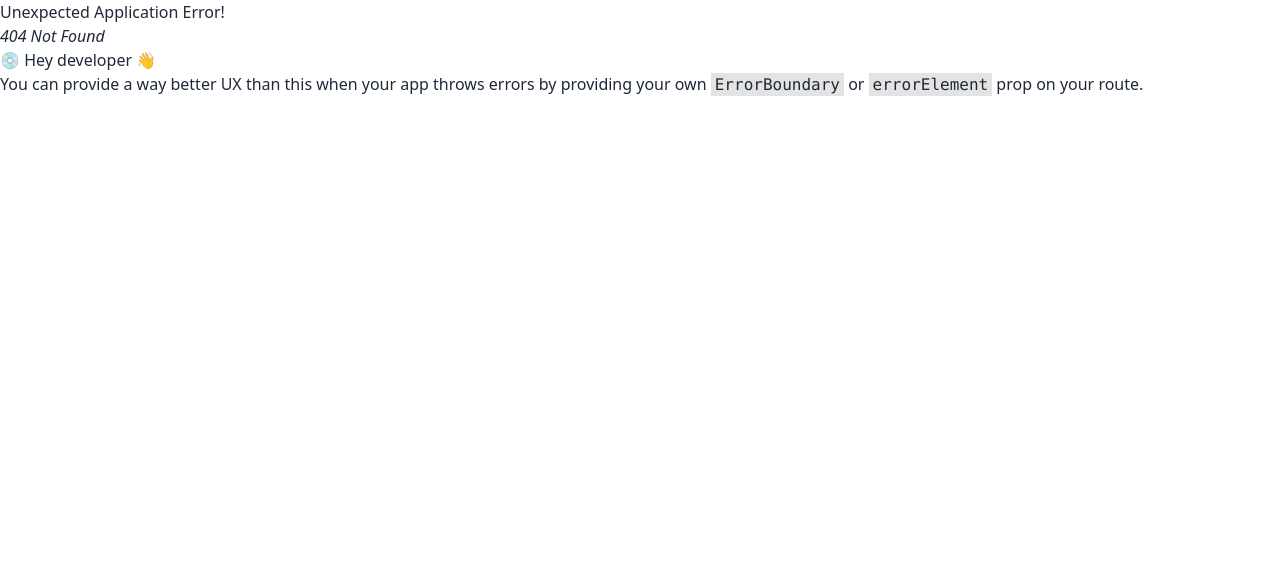
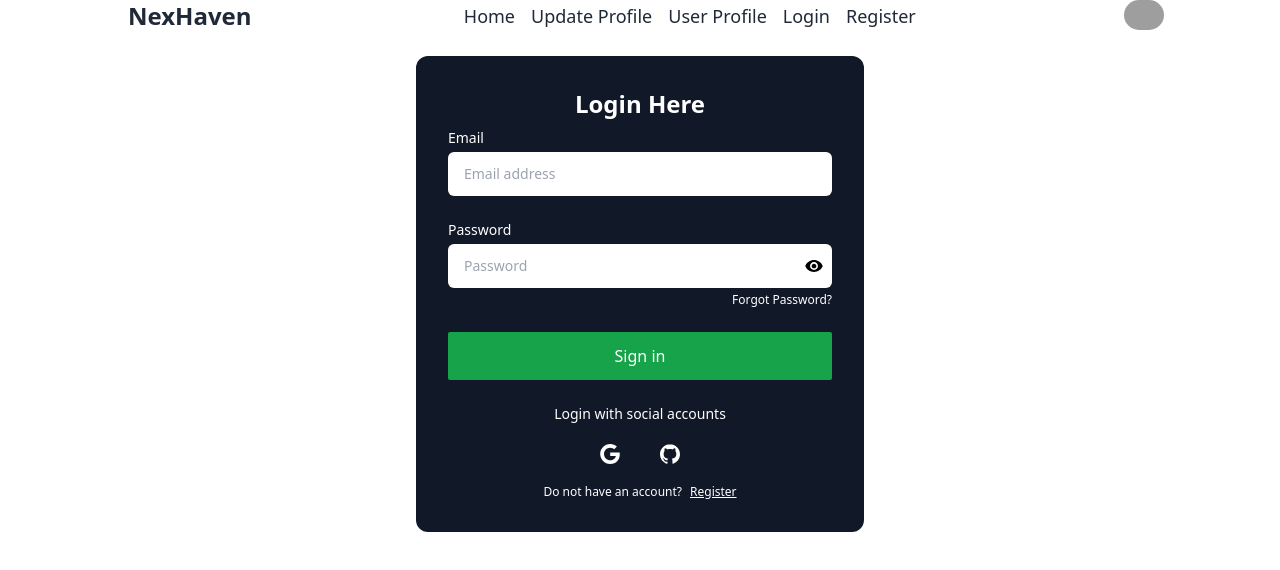
Before and after one commit to Tamim239/NexHaven-home-, a React (Vite) app: page /login in a window 1280 px wide. Before the commit this address had no page. Shown: the top 570 px of the page. Built offline with nearby package versions, Linux system fonts and the light colour scheme; grey boxes are pictures that could not be loaded.

Commit message:
basic setup login page and added password show icon

```diff
--- a/package.json
+++ b/package.json
@@ -16,6 +16,7 @@
     "match-sorter": "^6.3.4",
     "react": "^18.2.0",
     "react-dom": "^18.2.0",
+    "react-hook-form": "^7.51.2",
     "react-icons": "^5.0.1",
     "react-router-dom": "^6.22.3",
     "sort-by": "^1.2.0"
--- /dev/null
+++ b/src/Pages/Login/Login.jsx
@@ -0,0 +1,100 @@
+import { useState } from "react";
+import { IoMdEye, IoMdEyeOff } from "react-icons/io";
+import { Link } from "react-router-dom";
+
+export const Login = () => {
+const [showPassword, setShowPassword] = useState(false)
+
+
+
+  return (
+    <div className="w-full max-w-md mx-auto p-8 space-y-2 my-6 rounded-xl text-white bg-[#111827]">
+      <h1 className="text-2xl font-bold text-center">Login Here</h1>
+      <form className="space-y-6">
+        <div className="space-y-1 text-sm">
+          <label htmlFor="username" className="block dark:text-gray-600">
+            Email
+          </label>
+          <input
+            type="email"
+            name="email"
+            id="email"
+            placeholder="Email address"
+            className="w-full px-4 py-3 text-black rounded-md dark:border-gray-300 dark:bg-gray-50 dark:text-gray-800 focus:dark:border-violet-600"
+            // fdprocessedid="1ecwo"
+          />
+        </div>
+        <div className="space-y-1 text-sm">
+          <label htmlFor="password" className="block dark:text-gray-600">
+            Password
+          </label>
+          <div className="flex items-center relative">
+            <input
+              type={ showPassword ? "text" : "password"}
+              name="password"
+              id="password"
+              placeholder="Password"
+              className="w-full px-4 py-3 text-black rounded-md  dark:text-gray-800 focus:dark:border-violet-600"
+              // fdprocessedid="wqph7e"
+            />
+            <span className="absolute text-black right-0 mr-2 text-xl" onClick={()=> setShowPassword(!showPassword)}>
+               {
+                showPassword ? <IoMdEyeOff></IoMdEyeOff> : <IoMdEye></IoMdEye>
+               }
+            </span>
+          </div>
+          <div className="flex justify-end text-xs dark:text-gray-600">
+            <a rel="noopener noreferrer" href="#">
+              Forgot Password?
+            </a>
+          </div>
+        </div>
+        <button
+          className="block w-full p-3 text-center rounded-sm bg-green-600"
+          //   fdprocessedid="mtmex"
+        >
+          Sign in
+        </button>
+      </form>
+      <div className="flex items-center pt-4 space-x-1">
+        <div className="flex-1 h-px sm:w-16 dark:bg-gray-300"></div>
+        <p className="px-3 text-sm dark:text-gray-600">
+          Login with social accounts
+        </p>
+        <div className="flex-1 h-px sm:w-16 dark:bg-gray-300"></div>
+      </div>
+      <div className="flex justify-center space-x-4">
+        <button
+          aria-label="Log in with Google"
+          className="p-3 rounded-sm"
+          //   fdprocessedid="e1ozqi"
+        >
+          <svg
+            xmlns="http://www.w3.org/2000/svg"
+            viewBox="0 0 32 32"
+            className="w-5 h-5 fill-current"
+          >
+            <path d="M16.318 13.714v5.484h9.078c-0.37 2.354-2.745 6.901-9.078 6.901-5.458 0-9.917-4.521-9.917-10.099s4.458-10.099 9.917-10.099c3.109 0 5.193 1.318 6.38 2.464l4.339-4.182c-2.786-2.599-6.396-4.182-10.719-4.182-8.844 0-16 7.151-16 16s7.156 16 16 16c9.234 0 15.365-6.49 15.365-15.635 0-1.052-0.115-1.854-0.255-2.651z"></path>
+          </svg>
+        </button>
+        <button
+          aria-label="Log in with GitHub"
+          className="p-3 rounded-sm"
+          //   fdprocessedid="fgzuca"
+        >
+          <svg
+            xmlns="http://www.w3.org/2000/svg"
+            viewBox="0 0 32 32"
+            className="w-5 h-5 fill-current"
+          >
+            <path d="M16 0.396c-8.839 0-16 7.167-16 16 0 7.073 4.584 13.068 10.937 15.183 0.803 0.151 1.093-0.344 1.093-0.772 0-0.38-0.009-1.385-0.015-2.719-4.453 0.964-5.391-2.151-5.391-2.151-0.729-1.844-1.781-2.339-1.781-2.339-1.448-0.989 0.115-0.968 0.115-0.968 1.604 0.109 2.448 1.645 2.448 1.645 1.427 2.448 3.744 1.74 4.661 1.328 0.14-1.031 0.557-1.74 1.011-2.135-3.552-0.401-7.287-1.776-7.287-7.907 0-1.751 0.62-3.177 1.645-4.297-0.177-0.401-0.719-2.031 0.141-4.235 0 0 1.339-0.427 4.4 1.641 1.281-0.355 2.641-0.532 4-0.541 1.36 0.009 2.719 0.187 4 0.541 3.043-2.068 4.381-1.641 4.381-1.641 0.859 2.204 0.317 3.833 0.161 4.235 1.015 1.12 1.635 2.547 1.635 4.297 0 6.145-3.74 7.5-7.296 7.891 0.556 0.479 1.077 1.464 1.077 2.959 0 2.14-0.020 3.864-0.020 4.385 0 0.416 0.28 0.916 1.104 0.755 6.4-2.093 10.979-8.093 10.979-15.156 0-8.833-7.161-16-16-16z"></path>
+          </svg>
+        </button>
+      </div>
+      <p className="text-xs text-center sm:px-6 dark:text-gray-600">
+        Do not have an account?
+        <Link to="/register" className="underline ml-2">Register</Link>
+      </p>
+    </div>
+  );
+};
--- a/src/Shared/Navbar/Navbar.jsx
+++ b/src/Shared/Navbar/Navbar.jsx
@@ -18,6 +18,12 @@
       </li>
       <li>
         <NavLink to="/user-profile">User Profile</NavLink>
+      </li>
+      <li>
+        <NavLink to="/login">Login</NavLink>
+      </li>
+      <li>
+        <NavLink to="/register">Register</NavLink>
       </li>
     </>
   );
```
Also changed, not shown: src/Router/Router.jsx (+6 -1 lines), 1 other file (tests, documents, lock files or other folders).
